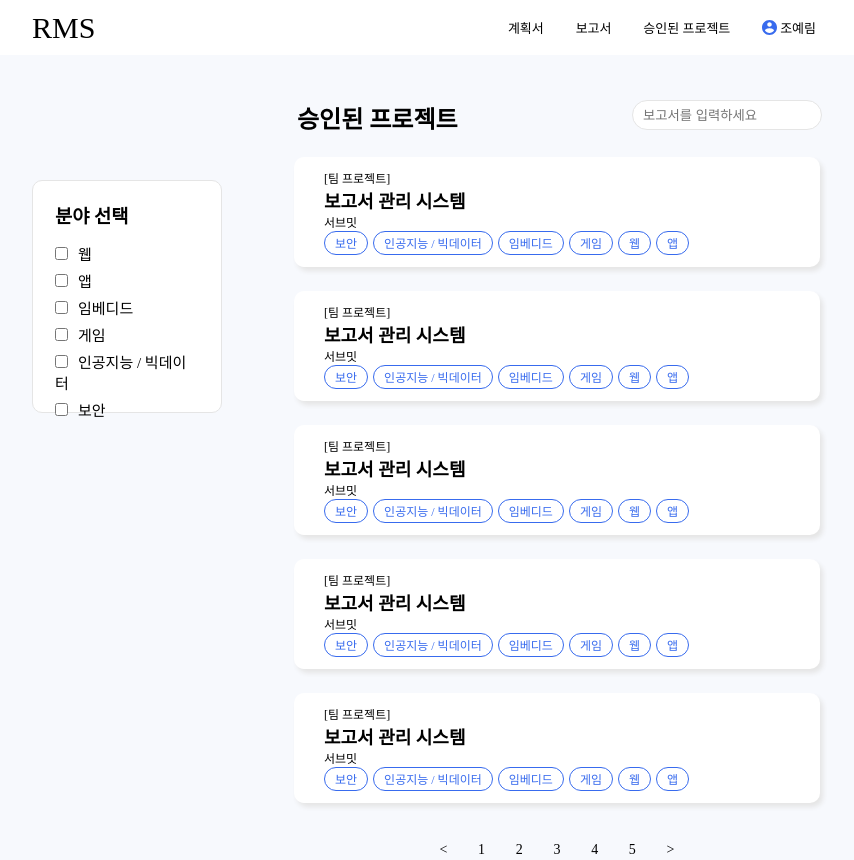
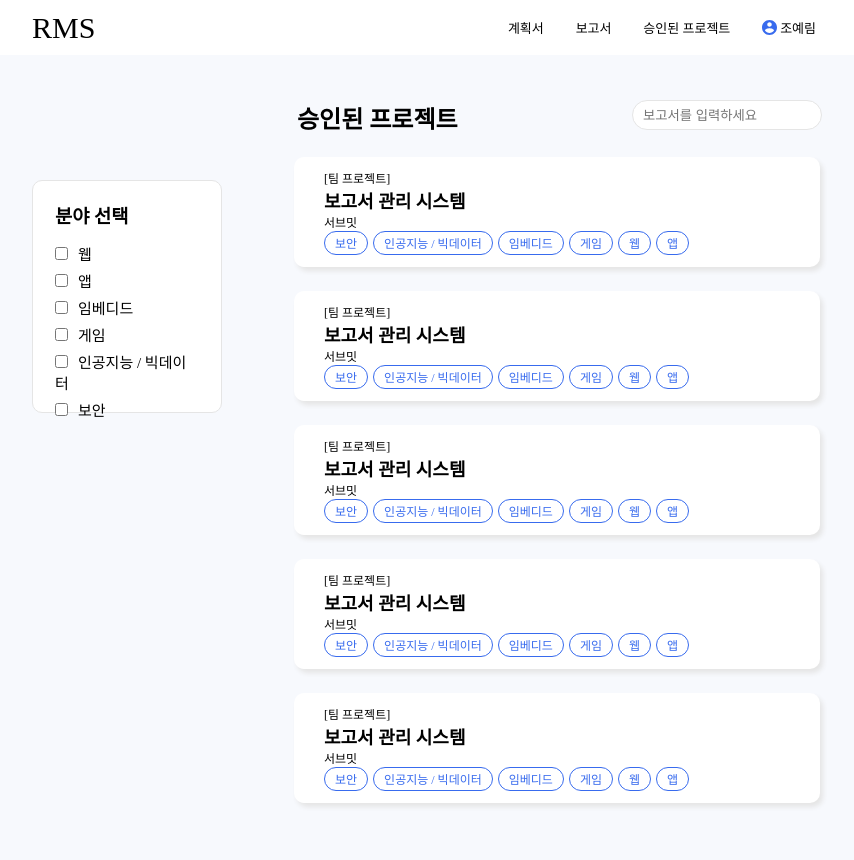
Before and after one commit to DSM-SUBMIT/rms_admin_client, a React (Create React App) app in the folder rms_admin/: page /view/projectList in a window 1280 px wide. Shown: the whole page, without its empty margins (208-1062 px from the left). After the commit the page ends 815 px from the top, so only its background shows below. Built offline with nearby package versions, Linux system fonts and the light colour scheme; what typesafe-actions would draw is missing.

Commit message:
⚡️ :: (#34) pageNation 작업

```diff
--- a/rms_admin/src/components/pagination/Pagination.tsx
+++ b/rms_admin/src/components/pagination/Pagination.tsx
@@ -1,18 +1,59 @@
-import React, { FC } from "react";
-import * as S from "./style";
+import React, { FC } from 'react';
+import { PlanType } from '../../models/dto/response/planListResponse';
+import { setPage } from '../../modules/redux/action/planList';
+import * as S from './style';
 
-const Pagination: FC = () => {
+interface Props {
+  page: number;
+  total_page: number;
+  setPage: (payload: number) => void;
+}
+
+const Pagination: FC<Props> = props => {
+  const { page, total_page, setPage } = props;
+
+  const onClickPrev = () => {
+    if (page <= 1) {
+      return;
+    } else {
+      setPage(page - 1);
+    }
+  };
+
+  const onClickNext = () => {
+    if (page === total_page) {
+      return;
+    } else {
+      setPage(page + 1);
+    }
+  };
+
+  const onClickPageNumber = (pageNum: number) => {
+    setPage(pageNum);
+  };
+
   return (
     <S.PaginationWrapper>
-        <S.PaginationButton>{"<"}</S.PaginationButton>
-        {Array(5)
-            .fill(0)
-            .map((v, i) => {
-            return (
-                <S.PaginationButton key={i + 1}>{i + 1}</S.PaginationButton>
-            );
-            })}
-        <S.PaginationButton>{">"}</S.PaginationButton>
+      <S.PaginationButton onClick={onClickPrev}>{'<'}</S.PaginationButton>
+      {Array(total_page >= 5 ? 5 : total_page)
+        .fill(0)
+        .map((v, i) => {
+          if((parseInt(String((page - 1) / 5)) * 5 + i + 1) > total_page){
+            return '';
+          }
+          return (
+            <S.PaginationButton
+              key={i + 1}
+              style={{ color: parseInt(String((page - 1) / 5)) * 5 + i + 1 === page ? '#386BEE' : 'black' }}
+              onClick={() => {
+                onClickPageNumber(parseInt(String((page - 1) / 5)) * 5 + i + 1);
+              }}
+            >
+              {parseInt(String((page - 1) / 5)) * 5 + i + 1}
+            </S.PaginationButton>
+          );
+        })}
+      <S.PaginationButton onClick={onClickNext}>{'>'}</S.PaginationButton>
     </S.PaginationWrapper>
   );
 };
--- a/rms_admin/src/components/viewProjectList/ViewProjectList.tsx
+++ b/rms_admin/src/components/viewProjectList/ViewProjectList.tsx
@@ -26,7 +26,7 @@ const ViewProjectList:FC = () => {
                                     return <ListItem key={i} />;
                                 })}
                         </S.ProjectList>
-                        <Pagination/>
+                        {/* <Pagination/> */}
                     </S.ProjectArea>
                 </S.Center>
             </S.Main>
--- a/rms_admin/src/components/viewReportList/ViewReportList.tsx
+++ b/rms_admin/src/components/viewReportList/ViewReportList.tsx
@@ -18,7 +18,7 @@ const ViewReportList: FC = () => {
                 return <Report key={i} />;
               })}
           </S.ReportListContainer>
-          <Pagination/>
+          {/* <Pagination/> */}
         </S.ReportListWrapper>
       </S.ViewReportList>
     </>
```
